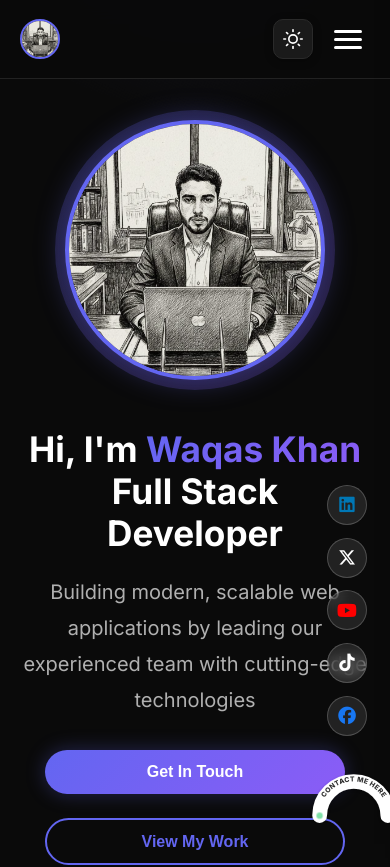
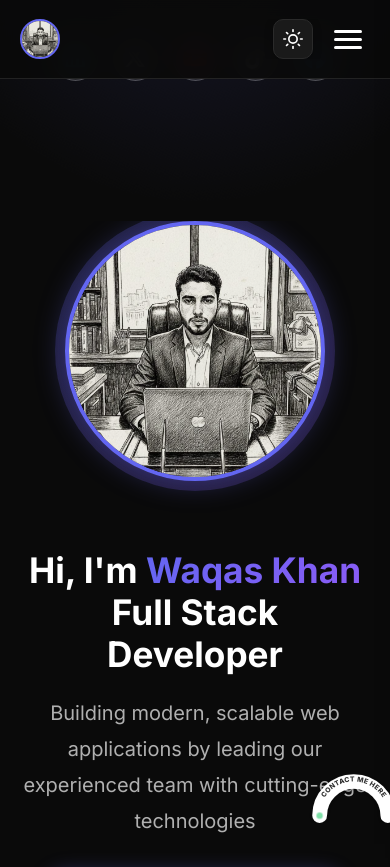
Before and after one commit to waqas84251/waqasthefullstackdeveloper, a React (Vite) app: page / in a window 390 px wide. Shown: the top 867 px of the page. Built offline with nearby package versions, Linux system fonts and the light colour scheme.

Commit message:
fix(mobile): center layout, move social icons to horizontal row, enforce overflow hidden

```diff
--- a/src/index.css
+++ b/src/index.css
@@ -3677,3 +3677,71 @@ body {
         flex-wrap: wrap;
     }
 }
+/* ===================================
+   URGENT MOBILE FIXES (User Request)
+   =================================== */
+
+/* 1. Ensure Standard Viewport Behavior */
+/* Verify <meta name="viewport" content="width=device-width, initial-scale=1.0"> in index.html */
+
+/* 2. Global Resets */
+html,
+body {
+    overflow-x: hidden !important;
+    width: 100% !important;
+    max-width: 100vw !important;
+}
+
+/* 3. Media Query for Mobile (max-width: 768px) */
+@media (max-width: 768px) {
+
+    /* Container Padding */
+    .container {
+        width: 100% !important;
+        padding: 0 20px !important;
+        overflow: hidden !important;
+    }
+
+    /* Center Profile & Text */
+    .hero-content {
+        display: flex !important;
+        flex-direction: column !important;
+        align-items: center !important;
+        text-align: center !important;
+    }
+
+    .hero-image-wrapper {
+        margin: 0 auto 20px auto !important;
+        /* Add bottom margin */
+    }
+
+    /* RE-POSITION SOCIAL ICONS: Horizontal Row Below Text */
+    .social-sidebar {
+        position: static !important;
+        /* Remove fixed positioning */
+        transform: none !important;
+        display: flex !important;
+        flex-direction: row !important;
+        /* Horizontal Row */
+        justify-content: center !important;
+        gap: 15px !important;
+        padding: 20px 0 !important;
+        width: 100% !important;
+        background: transparent !important;
+        margin-top: 1rem !important;
+        border: none !important;
+    }
+
+    /* Force Links to be Visible & Standard Size */
+    .social-sidebar a {
+        width: 45px !important;
+        height: 45px !important;
+        font-size: 1.4rem !important;
+        /* Larger icons */
+        border-radius: 50% !important;
+        background: rgba(255, 255, 255, 0.1) !important;
+        display: flex !important;
+        align-items: center !important;
+        justify-content: center !important;
+    }
+}
```
